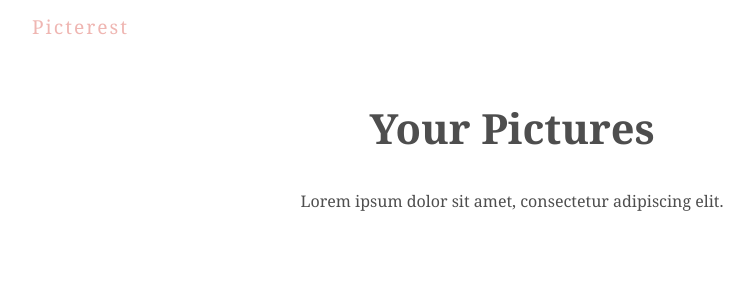
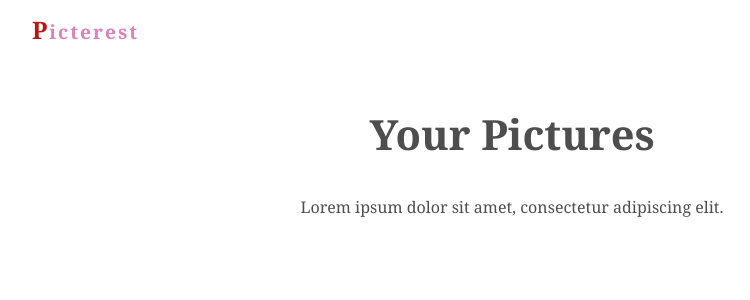
Before and after one commit to wmpn/picterest, a React (Create React App) app: page / in a window 1280 px wide. Shown: the top 300 px of the page, without its empty margins (128-878 px from the left). Built offline with nearby package versions, Linux system fonts and the light colour scheme.

Commit message:
changed title appearance as logo 1.0

```diff
--- a/src/comps/Title.js
+++ b/src/comps/Title.js
@@ -3,7 +3,7 @@ import React from 'react';
 const Title = () => {
   return (
     <div className="title">
-      <h1>Picterest</h1>
+      <h1><span>p</span>icterest</h1>
       <h2>Your Pictures</h2>
       <p>Lorem ipsum dolor sit amet, consectetur adipiscing elit.</p>
     </div>
--- a/src/index.css
+++ b/src/index.css
@@ -4,6 +4,8 @@
   --primary: #efb6b2;
   --secondary: #4e4e4e;
   --error: #ff4a4a;
+  --logo:#bb1414;
+  --logolight:#da81bf;
 }
 
 /* base styles & title */
@@ -16,10 +18,16 @@ body{
   margin: 0 auto;
 }
 .title h1{
-  color: var(--primary);
+  color: var(--logolight);
   font-size: 1.2rem;
   letter-spacing: 2px;
   font-weight: normal;
+  font-weight: 700;
+}
+.title h1 span{
+  color: var(--logo);
+  text-transform: uppercase;
+  font-size: 1.5rem;
 }
 .title h2, .title p{
   text-align: center;
```
